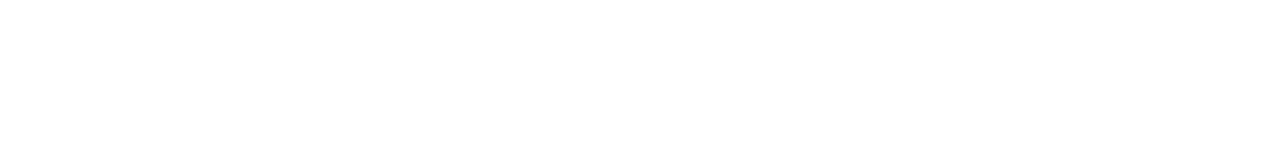
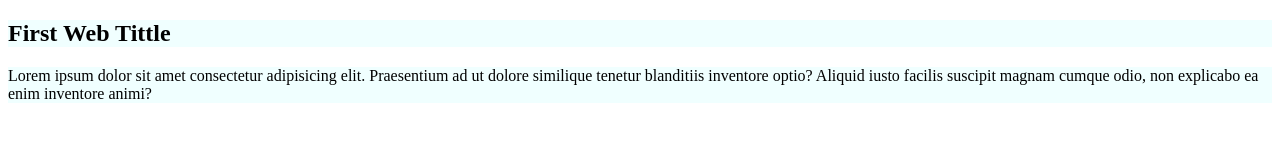
Before and after one commit to kaiser82/my-simple-web, a plain HTML site: page index.html in a window 1280 px wide. Drawn offline with Linux system fonts and the light colour scheme.

Commit message:
blog added

```diff
--- a/index.html
+++ b/index.html
@@ -4,8 +4,14 @@
     <meta charset="UTF-8">
     <meta name="viewport" content="width=device-width, initial-scale=1.0">
     <title>Simple web</title>
+    <link rel="stylesheet" href="style/blog.css">
 </head>
 <body>
-
+    <div>
+        <h2>First Web Tittle</h2>
+    </div>
+    <div>
+        <p>Lorem ipsum dolor sit amet consectetur adipisicing elit. Praesentium ad ut dolore similique tenetur blanditiis inventore optio? Aliquid iusto facilis suscipit magnam cumque odio, non explicabo ea enim inventore animi?</p>
+    </div>
 </body>
 </html>
--- /dev/null
+++ b/style/blog.css
@@ -0,0 +1,3 @@
+div{
+    background-color: azure;
+}
```
